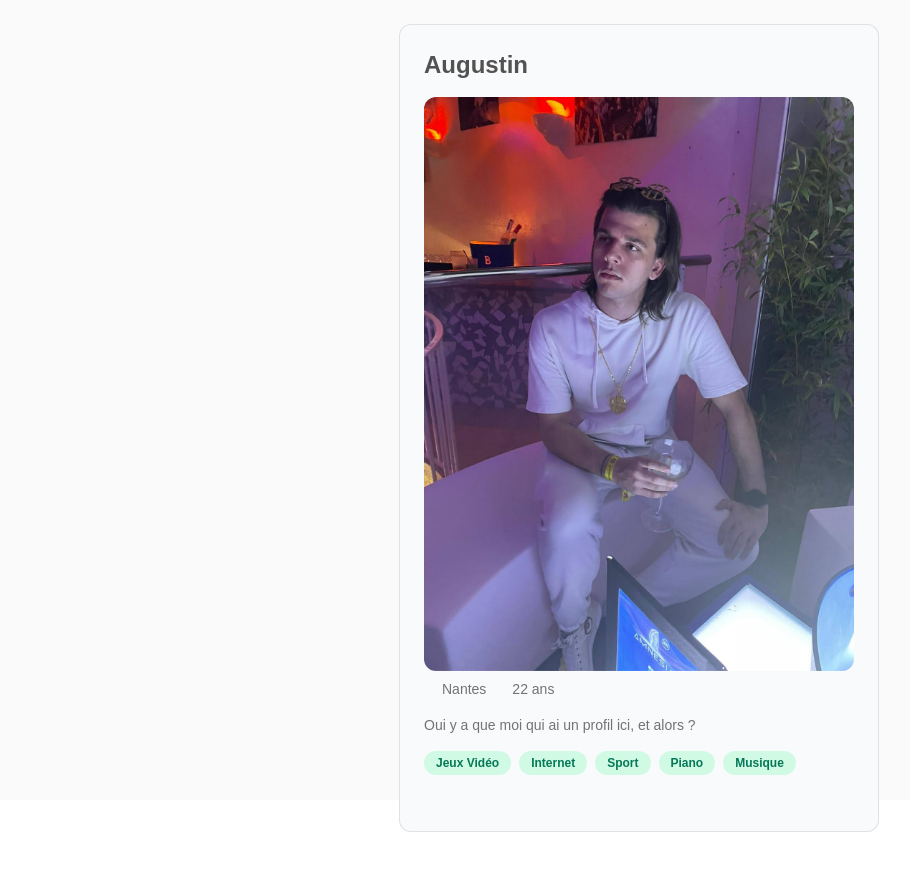
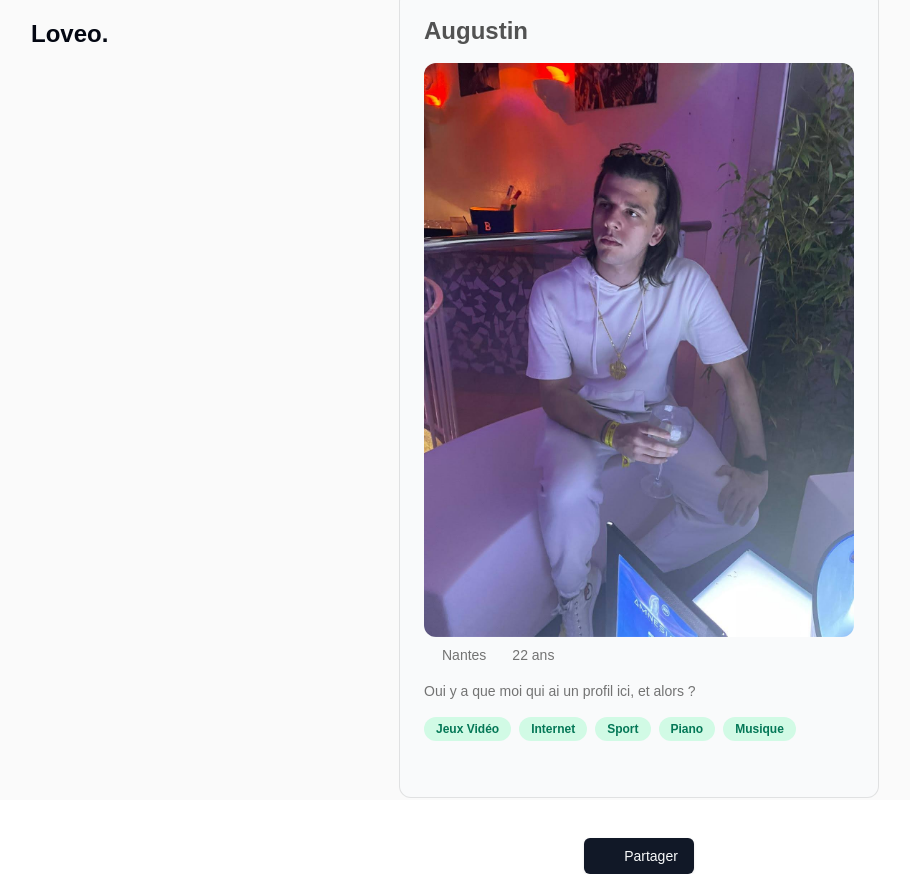
Before and after one commit to Gugustinette/loveo, a Nuxt app: page /resultat in a window 1280 px wide. Shown: the whole page, without its empty margins (1-911 px from the left). Before the commit the page ends 840 px from the top, so only its background shows below. Built offline with nearby package versions, Linux system fonts and the light colour scheme; what @inspira-ui/plugins would draw is missing.

Commit message:
feat: add share on twitter

```diff
--- a/app.vue
+++ b/app.vue
@@ -6,4 +6,16 @@
 * {
   font-family: Montserrat, sans-serif;
 }
+
+nav {
+  position: fixed;
+  display: flex;
+  justify-content: center;
+  padding: 1rem 2rem;
+  top: 0;
+  left: 0;
+  z-index: 1000;
+  font-size: 1.5rem;
+  font-weight: bold;
+}
 </style>
--- /dev/null
+++ b/components/ShareOnTwitter.vue
@@ -0,0 +1,26 @@
+<template>
+  <Button @click="shareOnTwitter">
+    <Icon name="mdi:share" size="24" />
+    Partager
+  </Button>
+</template>
+
+<script setup lang="ts">
+import Button from './ui/button/Button.vue';
+import { defineProps } from 'vue';
+
+interface Props {
+  text: string;
+  url: string;
+}
+
+const props = defineProps<Props>();
+
+const shareOnTwitter = () => {
+  const encodedText = encodeURIComponent(props.text);
+  const encodedUrl = encodeURIComponent(props.url);
+  const twitterURL = `https://twitter.com/intent/tweet?text=${encodedText}&url=${encodedUrl}`;
+
+  window.open(twitterURL, '_blank', 'noopener,noreferrer');
+};
+</script>
--- a/package.json
+++ b/package.json
@@ -5,6 +5,7 @@
   "scripts": {
     "build": "nuxt build",
     "dev": "nuxt dev",
+    "dev:host": "nuxt dev --host",
     "generate": "nuxt generate",
     "preview": "nuxt preview",
     "postinstall": "nuxt prepare"
--- a/pages/inscription.vue
+++ b/pages/inscription.vue
@@ -1,4 +1,7 @@
 <template>
+  <nav>
+    <NuxtLink to="/">Loveo.</NuxtLink>
+  </nav>
   <AuroraBackground>
     <Form :total-steps="4" @submit="onSubmit">
       <template #step1>
--- a/pages/resultat.vue
+++ b/pages/resultat.vue
@@ -1,8 +1,12 @@
 <template>
+  <nav>
+    <NuxtLink to="/">Loveo.</NuxtLink>
+  </nav>
   <AuroraBackground>
     <main>
       <p>Voici votre âme-soeur !</p>
       <ProfileCard />
+      <ShareOnTwitter :text="`J'ai trouvé mon âme-soeur sur Loveo !\n@gugustinette est vraiment magnifique purée la dinguerie\n\n`" url="https://loveo.com" />
     </main>
   </AuroraBackground>
 </template>
@@ -10,6 +14,7 @@
 <script setup lang="ts">
 import AuroraBackground from "@/components/ui/AuroraBackground.vue";
 import ProfileCard from "@/components/ui/ProfileCard.vue";
+import ShareOnTwitter from "@/components/ShareOnTwitter.vue";
 </script>
 
 <style scoped>
```
